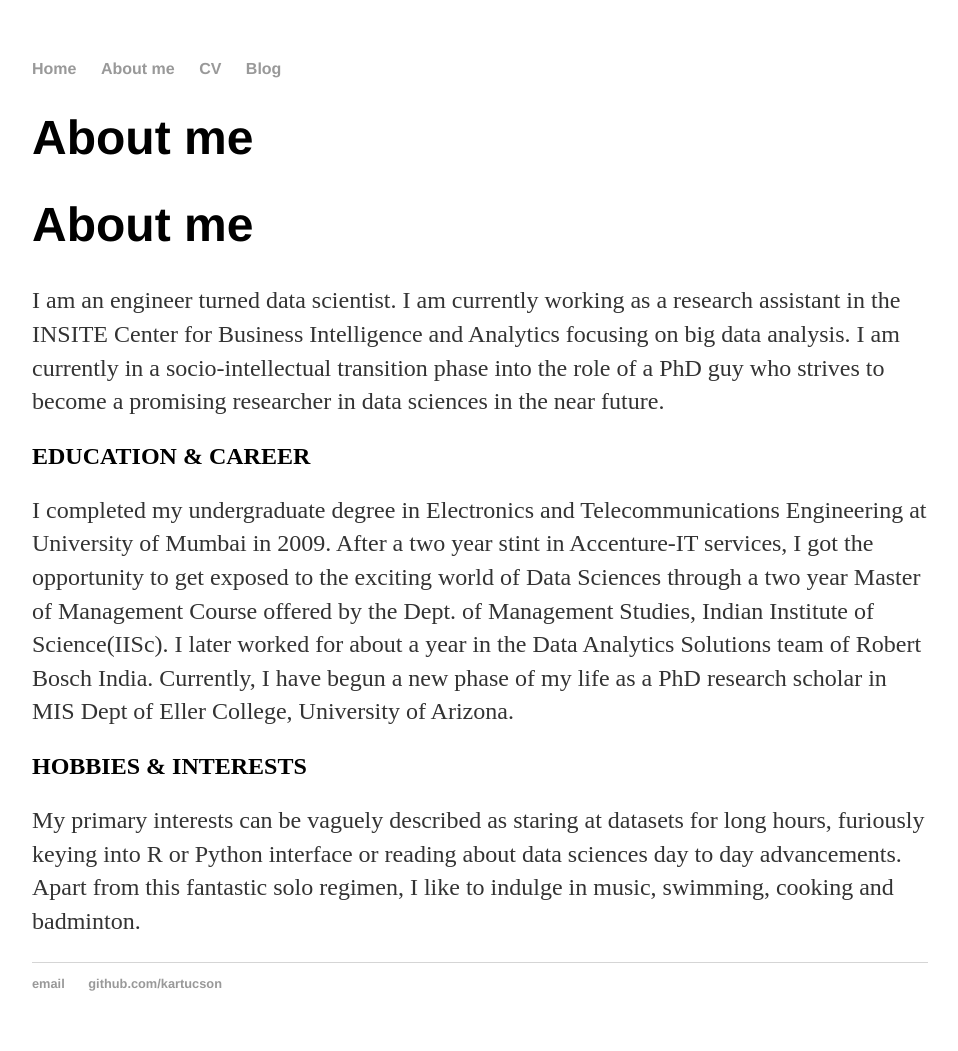
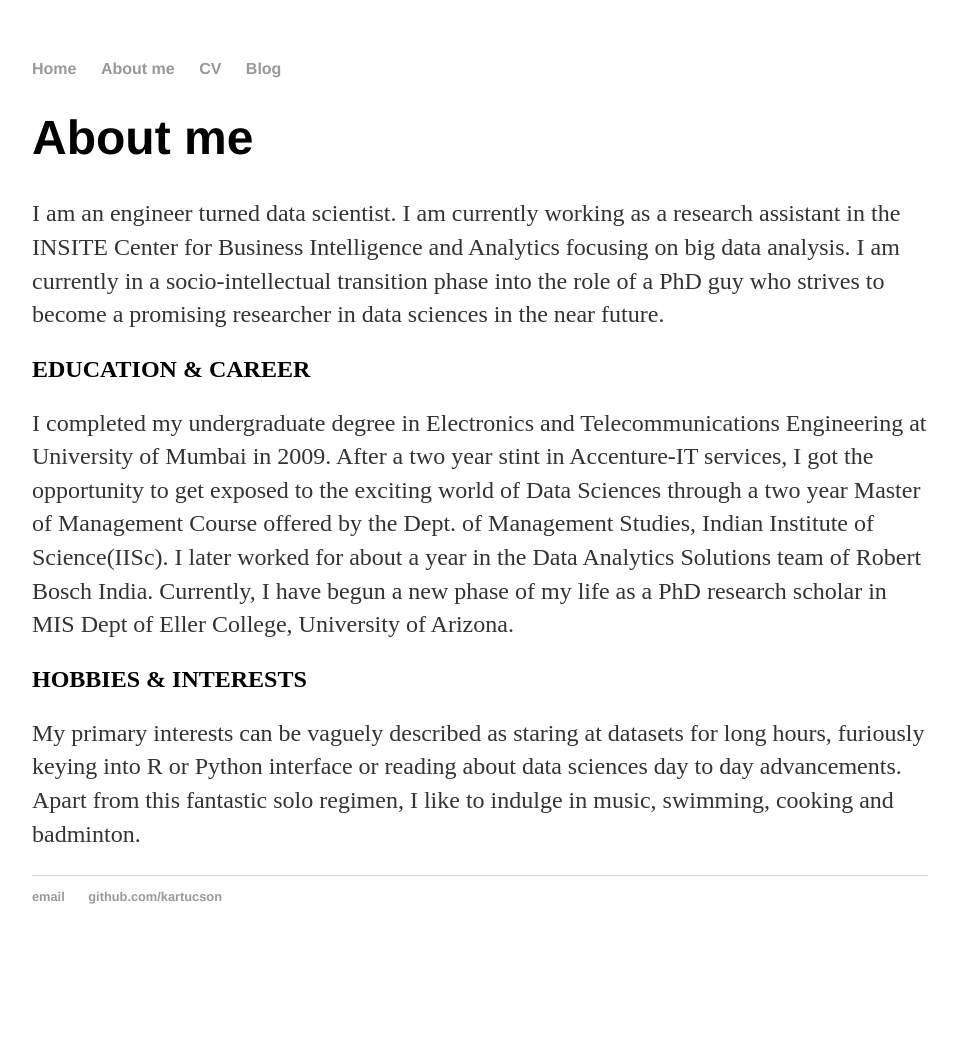
Before and after one commit to kartucson/kartucson.github.io, a Jekyll site: the page built from about_me.html, in a window 1280 px wide. Shown: the whole page, without its empty margins (160-1118 px from the left). Built offline with Jekyll 4.4.1, drawn with Linux system fonts in a browser that asks for light colours; after the commit the page ends 964 px from its top, so only the background shows below that.

Commit message:
Synthetic

```diff
--- a/about_me.html
+++ b/about_me.html
@@ -4,8 +4,6 @@ title: About me
 ---
 	<h1>{{ page.title }}</h1>
 
-		<div id="about-me" class="section level1">
-		<h1>About me</h1>
 		<p>I am an engineer turned data scientist. I am currently working as a research assistant in the INSITE Center for Business Intelligence and Analytics focusing on big data analysis. I am currently in a socio-intellectual transition phase into the role of a PhD guy who strives to become a promising researcher in data sciences in the near future.</p>
 		<div id="education-career" class="section level2">
 		<h2>EDUCATION &amp; CAREER</h2>
```
